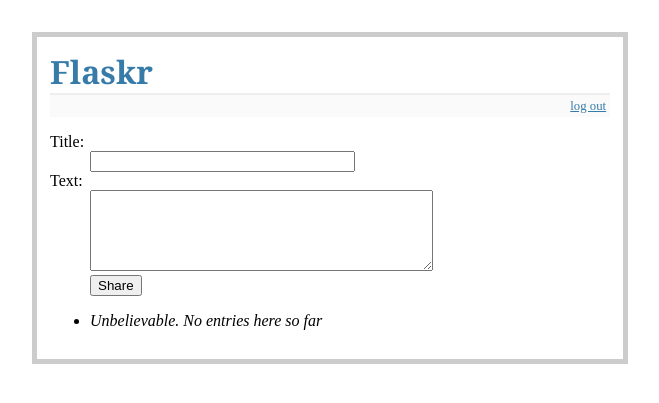
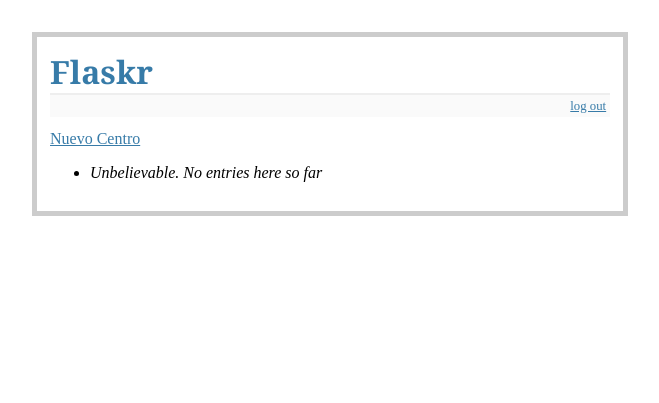
Before and after one commit to javierlara/health-insurance, a Flask app: page /health_centers in a window 1280 px wide. Shown: the top 403 px of the page, without its empty margins (310-969 px from the left). Run offline with Flask 2, Linux system fonts and the light colour scheme; the visitor is signed in with stand-in values (Sample User, id 1); data that the repository does not hold is empty; some libraries are stand-ins or nearby versions.

Commit message:
more fixes

```diff
--- a/api/templates/layout.html
+++ b/api/templates/layout.html
@@ -1,6 +1,8 @@
 <!doctype html>
 <title>Apres</title>
 <link rel=stylesheet type=text/css href="{{ url_for('static', filename='style.css') }}">
+<script src="//code.jquery.com/jquery-2.2.1.min.js"></script>
+<script src="//netdna.bootstrapcdn.com/bootstrap/3.3.6/js/bootstrap.min.js"></script>
 <div class=page>
   <h1>Flaskr</h1>
   <div class=metanav>
--- a/api/templates/listCenters.html
+++ b/api/templates/listCenters.html
@@ -1,21 +1,13 @@
 {% extends "layout.html" %}
 {% block body %}
   {% if session.logged_in %}
-    <form action="{{ url_for('new_center') }}" method=post class=add-center>
-      <dl>
-        <dt>Title:
-        <dd><input type=text size=30 name=title>
-        <dt>Text:
-        <dd><textarea name=text rows=5 cols=40></textarea>
-        <dd><input type=submit value=Share>
-      </dl>
-    </form>
+    <a href="{{ url_for('new_center') }}" class=add-center>Nuevo Centro</a>
+    <ul class=centers>
+    {% for center in centers %}
+    <li><h2>{{ center.name }}</h2> {{ center.address|safe }} {{ center.telephone|safe }}
+    {% else %}
+    <li><em>Unbelievable.  No entries here so far</em>
+    {% endfor %}
+    </ul>
   {% endif %}
-  <ul class=centers>
-  {% for center in centers %}
-    <li><h2>{{ center.name }}</h2>{{ centers.address|safe }}
-  {% else %}
-    <li><em>Unbelievable.  No entries here so far</em>
-  {% endfor %}
-  </ul>
 {% endblock %}
```
Also changed, not shown: api/templates/newCenter.html (+6 -25 lines).
